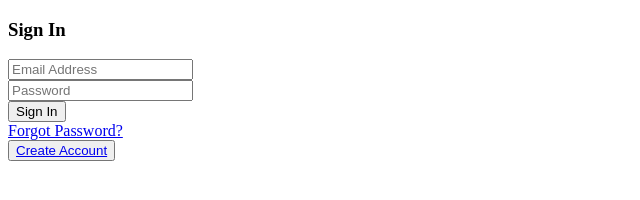
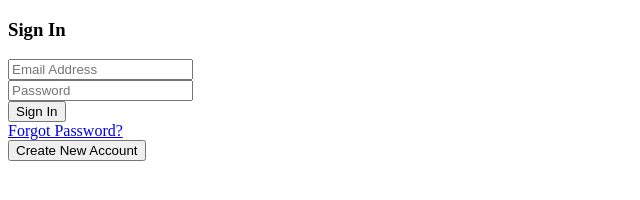
Before and after one commit to tilay123/BlogBook, a website: page signin.html in a window 1280 px wide. Shown: the whole page, without its empty margins (0-640 px from the left). Drawn offline with Linux system fonts and the light colour scheme.

Commit message:
Add files via upload

```diff
--- a/signin.html
+++ b/signin.html
@@ -25,11 +25,9 @@
                         <span class="forgot-password"> <a href="#">Forgot Password?</a></span>
                     </div>
 
-                    <div class="createAccount">
-                        <button id="btn-createAccount" type="button">
-                            <a href="signup.html">Create Account</a>
-                        </button>
-                    </div>
+                    <form>
+                        <button formaction="signup.html">Create New Account</button>
+                      </form>
 
                 </form>
 
```
